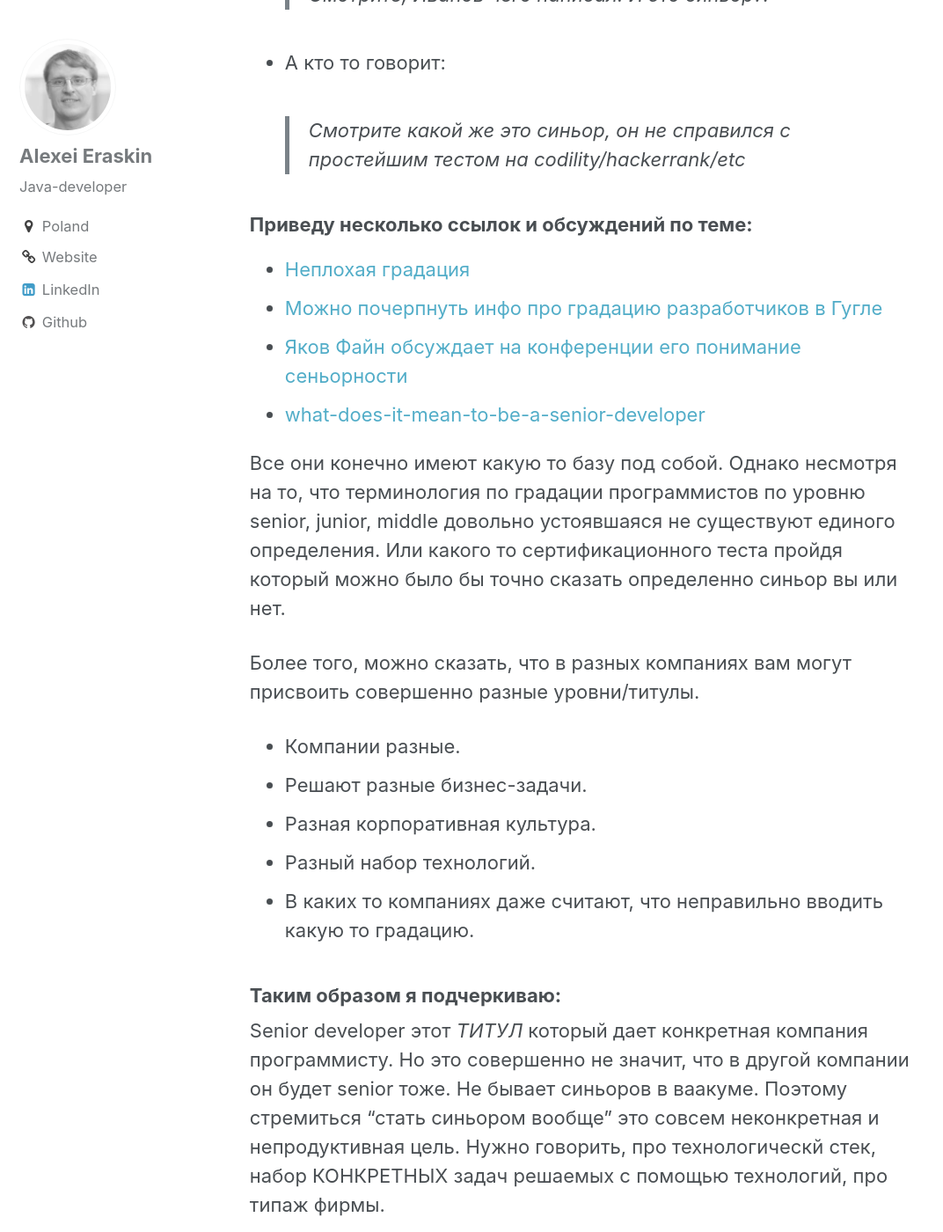
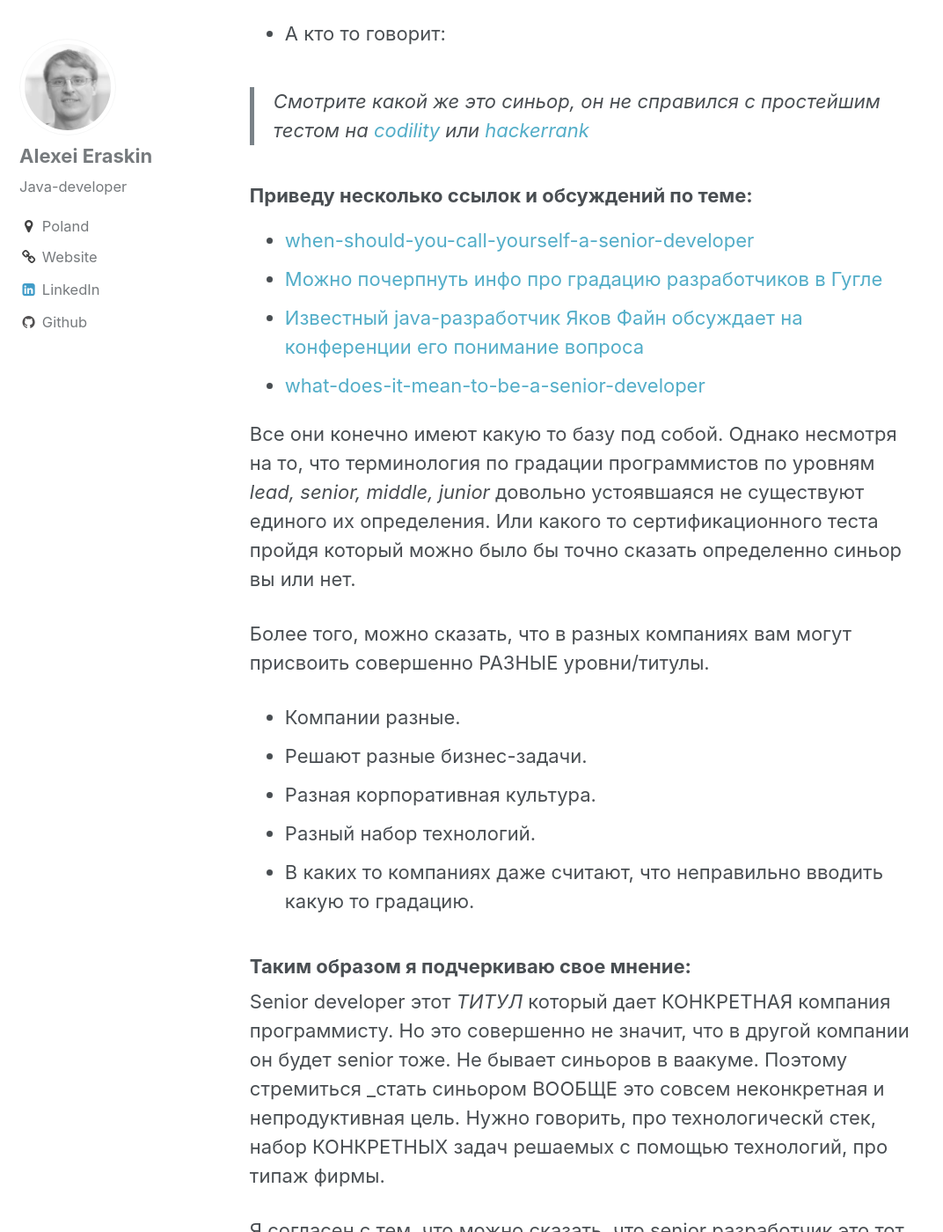
Before and after one commit to smartcoderteam/smartcoderteam.github.io, a Jekyll site: the page built from _posts/2016-11-06-what-is-senior-software-dev-and-my-5-cents-on-it.md, in a window 1280 px wide and 1400 px high, scrolled down 1175 px. Shown: the whole window at 88% size, without its empty margins (0-1072 px from the left). Built offline with Jekyll 4.4.1, drawn with Linux system fonts in a browser that asks for light colours; some of the changed text lies outside the part shown.

Commit message:
Update 2016-11-06-what-is-senior-software-dev-and-my-5-cents-on-it.md

```diff
--- a/_posts/2016-11-06-what-is-senior-software-dev-and-my-5-cents-on-it.md
+++ b/_posts/2016-11-06-what-is-senior-software-dev-and-my-5-cents-on-it.md
@@ -1,5 +1,5 @@
 ---
-title: "Кто такой senior developer?"
+title: "Кто такой senior-developer?"
 excerpt: "и мои размышления на эту тему"
 modified: 2016-11-06T09:55:10-04:00
 header:
@@ -23,25 +23,27 @@ tags:
 
  * Кто то считает, что senior должен делать X, Y, Z.
  * Другой говорит коллегам:
+
 > Представляешь, слушаю я кандидата на синьорную позицию, а он оне отвечает на вопрос A, B, C. Ну какой же он синьор?
 
  * Кто то копирует в чат кусок кода:
+
 > Смотрите, Иванов чего написал. И это синьор?!
 
  * А кто то говорит:
-> Смотрите какой же это синьор, он не справился с простейшим тестом на codility/hackerrank/etc
+
+> Смотрите какой же это синьор, он не справился с простейшим тестом на [codility](https://codility.com/) или [hackerrank](https://www.hackerrank.com/)
 
 ### Приведу несколько ссылок и обсуждений по теме:
- * [Неплохая градация](http://softwareengineering.stackexchange.com/questions/25564/when-should-you-call-yourself-a-senior-developer)
+ * [when-should-you-call-yourself-a-senior-developer](http://softwareengineering.stackexchange.com/questions/25564/when-should-you-call-yourself-a-senior-developer)
  * [Можно почерпнуть инфо про градацию разработчиков в Гугле](https://www.quora.com/How-does-one-become-Staff-Software-Engineer-at-Google)
- * [Яков Файн обсуждает на конференции его понимание сеньорности](https://youtu.be/ft0Nj8Cm9kk?t=1068)
+ * [Известный java-разработчик Яков Файн обсуждает на конференции его понимание вопроса](https://youtu.be/ft0Nj8Cm9kk?t=1068)
  * [what-does-it-mean-to-be-a-senior-developer](https://www.theguardian.com/info/developer-blog/2014/aug/28/what-does-it-mean-to-be-a-senior-developer)
 
 Все они конечно имеют какую то базу под собой. Однако несмотря на то, что терминология по градации программистов
-по уровню senior, junior, middle довольно устоявшаяся не существуют единого определения. Или какого то сертификационного теста
-пройдя который можно было бы точно сказать определенно синьор вы или нет.
+по уровням _lead, senior, middle, junior_ довольно устоявшаяся не существуют единого их определения. Или какого то сертификационного теста пройдя который можно было бы точно сказать определенно синьор вы или нет.
 
-Более того, можно сказать, что в разных компаниях вам могут присвоить совершенно разные уровни/титулы.
+Более того, можно сказать, что в разных компаниях вам могут присвоить совершенно РАЗНЫЕ уровни/титулы.
 
  * Компании разные.
  * Решают разные бизнес-задачи.
@@ -49,11 +51,11 @@ tags:
  * Разный набор технологий.
  * В каких то компаниях даже считают, что неправильно вводить какую то градацию.
 
-### Таким образом я подчеркиваю:
+### Таким образом я подчеркиваю свое мнение:
 
-Senior developer этот _ТИТУЛ_ который дает конкретная компания программисту.
+Senior developer этот _ТИТУЛ_ который дает КОНКРЕТНАЯ компания программисту.
 Но это совершенно не значит, что в другой компании он будет senior тоже. Не бывает синьоров в ваакуме.
-Поэтому стремиться "стать синьором вообще" это совсем неконкретная и непродуктивная цель.
+Поэтому стремиться _стать синьором ВООБЩЕ это совсем неконкретная и непродуктивная цель.
 Нужно говорить, про технологическй стек, набор КОНКРЕТНЫХ задач решаемых с помощью технологий, про типаж
 фирмы.
 
```
Also changed, not shown: other parts of _posts/2016-11-06-what-is-senior-software-dev-and-my-5-cents-on-it.md (+2 -3 lines).
